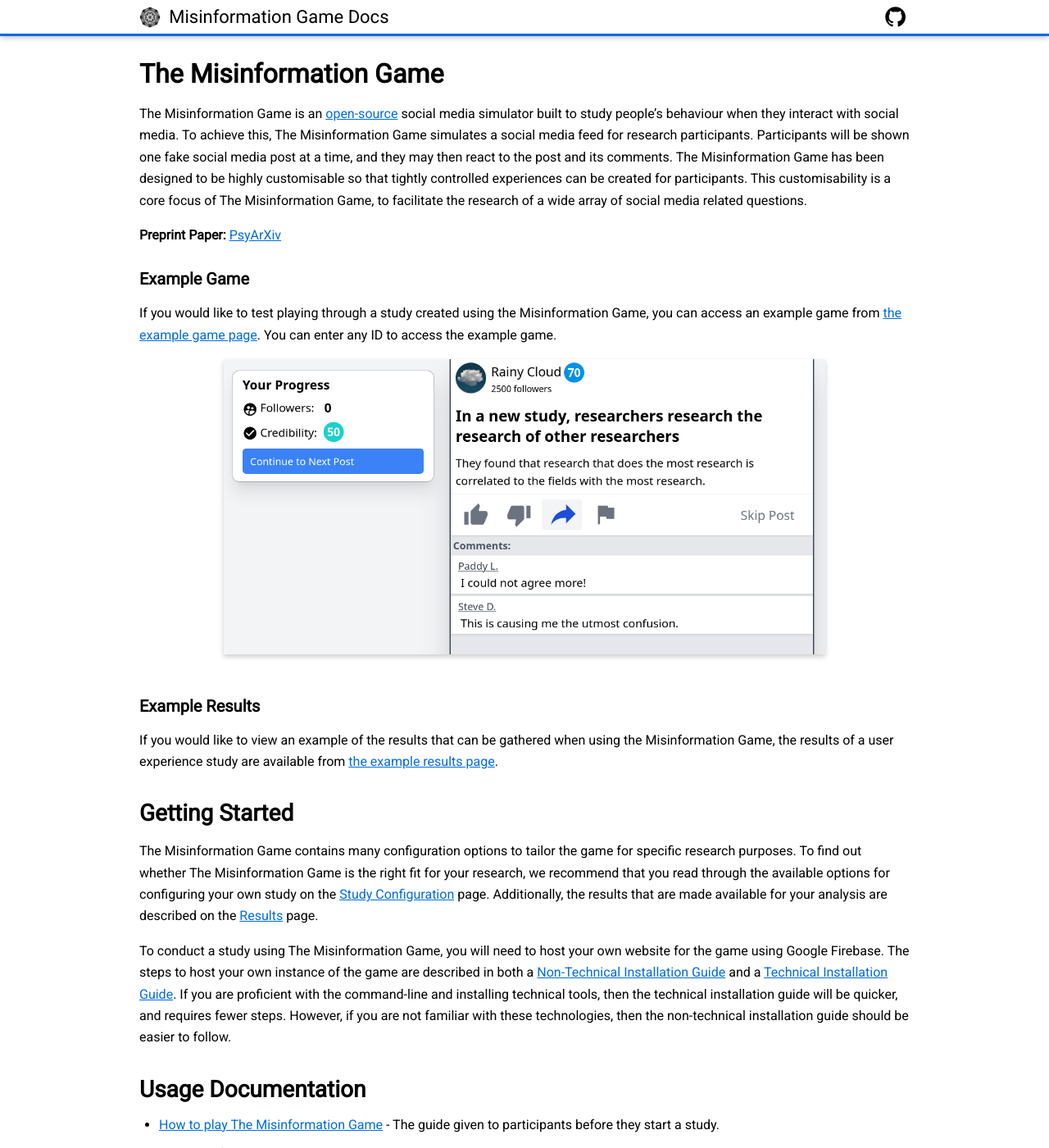
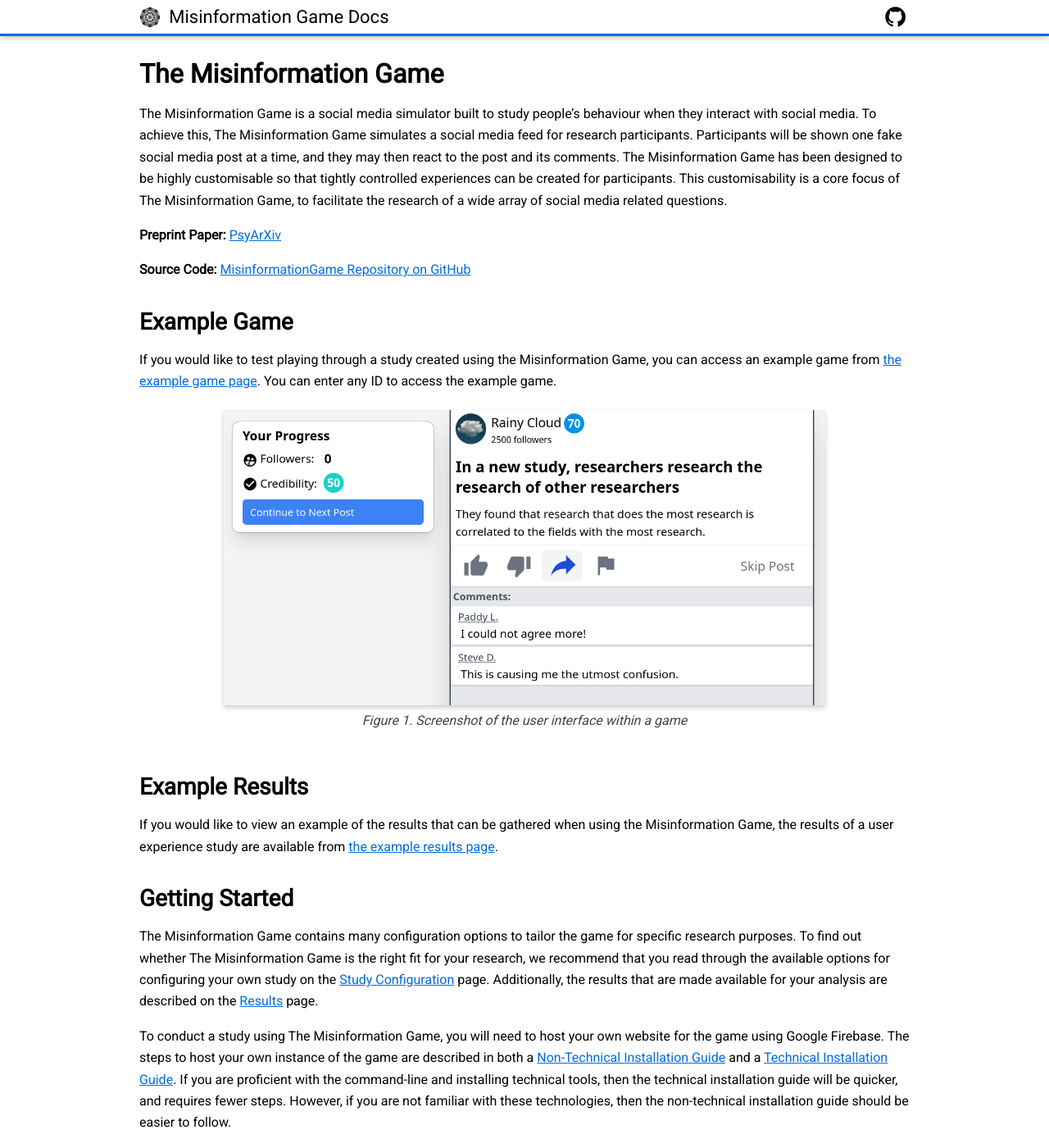
Before and after one commit to beekewardin/themisinformationgame.github.io, a Jekyll site: the page built from Home.md, in a window 1280 px wide and 1400 px high. Shown: the whole window at 82% size. Built offline with Jekyll 4.4.1, drawn with Linux system fonts in a browser that asks for light colours; nearby versions of some CDN libraries; our own code applies the rules of GitHub Pages for plain Markdown files; some of the changed text lies outside the part shown.

Commit message:
Small cleanup of documentation home-page

```diff
--- a/Home.md
+++ b/Home.md
@@ -8,32 +8,36 @@ permalink: /
 <h1 id="intro">
     The Misinformation Game
 </h1>
-The Misinformation Game is an
-[open-source](https://github.com/TheMisinformationGame/MisinformationGame)
-social media simulator built to study people's behaviour when they
-interact with social media. To achieve this, The Misinformation Game
-simulates a social media feed for research participants. Participants
-will be shown one fake social media post at a time, and they may then
-react to the post and its comments. The Misinformation Game has been
-designed to be highly customisable so that tightly controlled experiences
-can be created for participants. This customisability is a core focus of
-The Misinformation Game, to facilitate the research of a wide array of
+The Misinformation Game is a social media simulator built to study
+people's behaviour when they interact with social media. To achieve
+this, The Misinformation Game simulates a social media feed for
+research participants. Participants will be shown one fake social
+media post at a time, and they may then react to the post and its
+comments. The Misinformation Game has been designed to be highly
+customisable so that tightly controlled experiences can be created
+for participants. This customisability is a core focus of The
+Misinformation Game, to facilitate the research of a wide array of
 social media related questions.
 
 **Preprint Paper:** [PsyArXiv](https://zpr.io/ZsV8ZBqxqsyz)
 
+**Source Code:** [MisinformationGame Repository on GitHub](https://github.com/TheMisinformationGame/MisinformationGame)
 
-### Example Game
+
+## Example Game
 If you would like to test playing through a study created using
 the Misinformation Game, you can access an example game from
 [the example game page](/link/ExampleGame).
 You can enter any ID to access the example game.
 
-![Game Screenshot](screenshots/example-game.png)
+<figure id="fig1">
+    <img src="screenshots/example-game.png" alt="figure 1" height="582" />
+    <figcaption><a href="#fig1">Figure 1.</a> Screenshot of the user interface within a game</figcaption>
+</figure>
 
 <p class="spacer"></p>
 
-### Example Results
+## Example Results
 If you would like to view an example of the results that can be
 gathered when using the Misinformation Game, the results of a user
 experience study are available from
@@ -82,11 +86,12 @@ guide should be easier to follow.
 
 ## System Documentation
 - [Technical Overview](/TechnicalOverview) - A broad overview of the tech-stack used by the game.
-- [Simulation](/Simulation) - An in-depth description on the simulation that powers the game.
+- [Simulation](/Simulation) - An in-depth description of the simulation that powers the game.
 - [Development](/Development) - A guide for developers to make adjustments to the game.
 - [Documentation Development](/DocsDevelopment) - A guide for developers to make adjustments
   to this documentation website.
 - [Original Design](/original-design) - The original, outdated, design document for the game.
+  Only relevant for those who are interested.
 
 ## Other Useful Links
 - [Source Code](https://github.com/TheMisinformationGame/MisinformationGame) -
```
